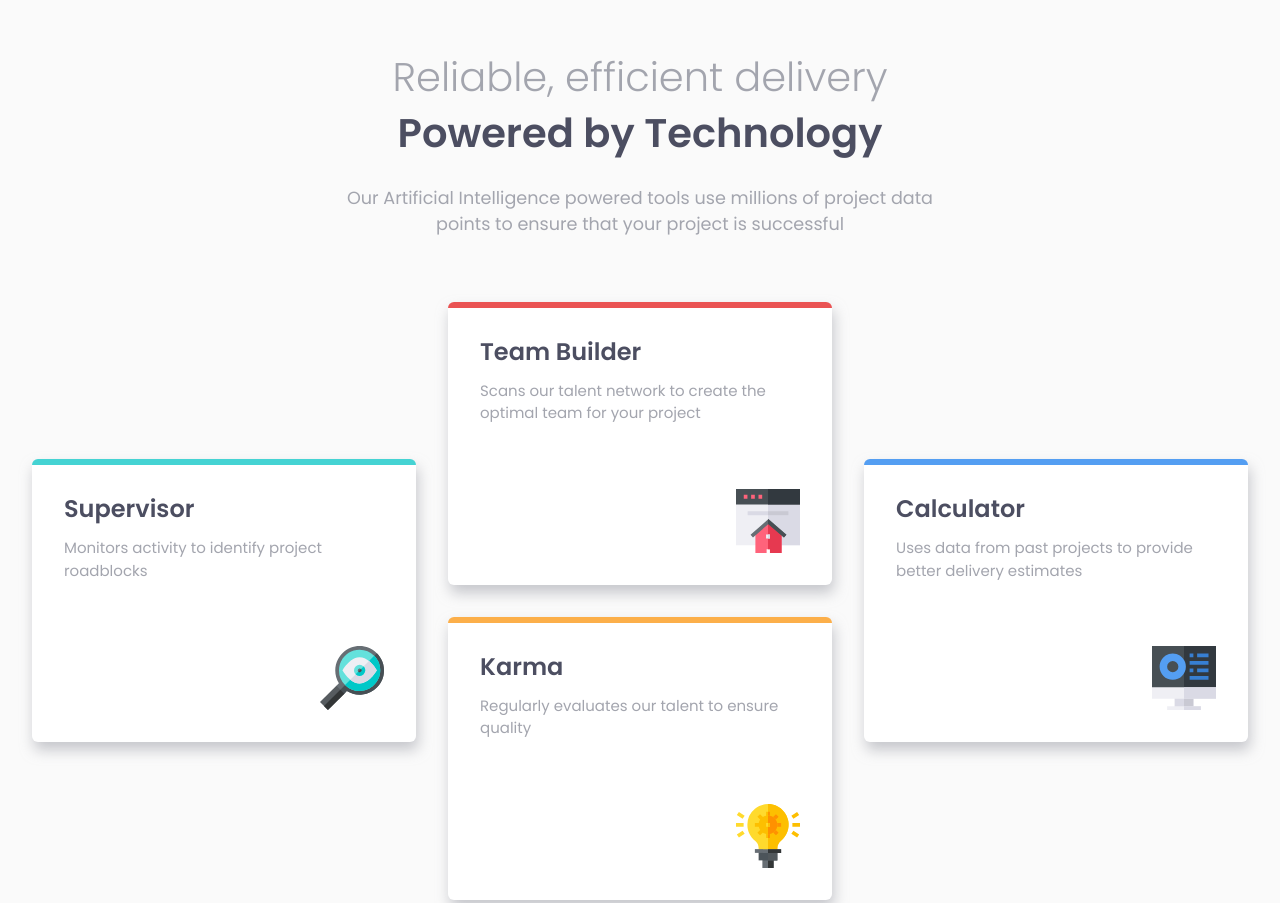
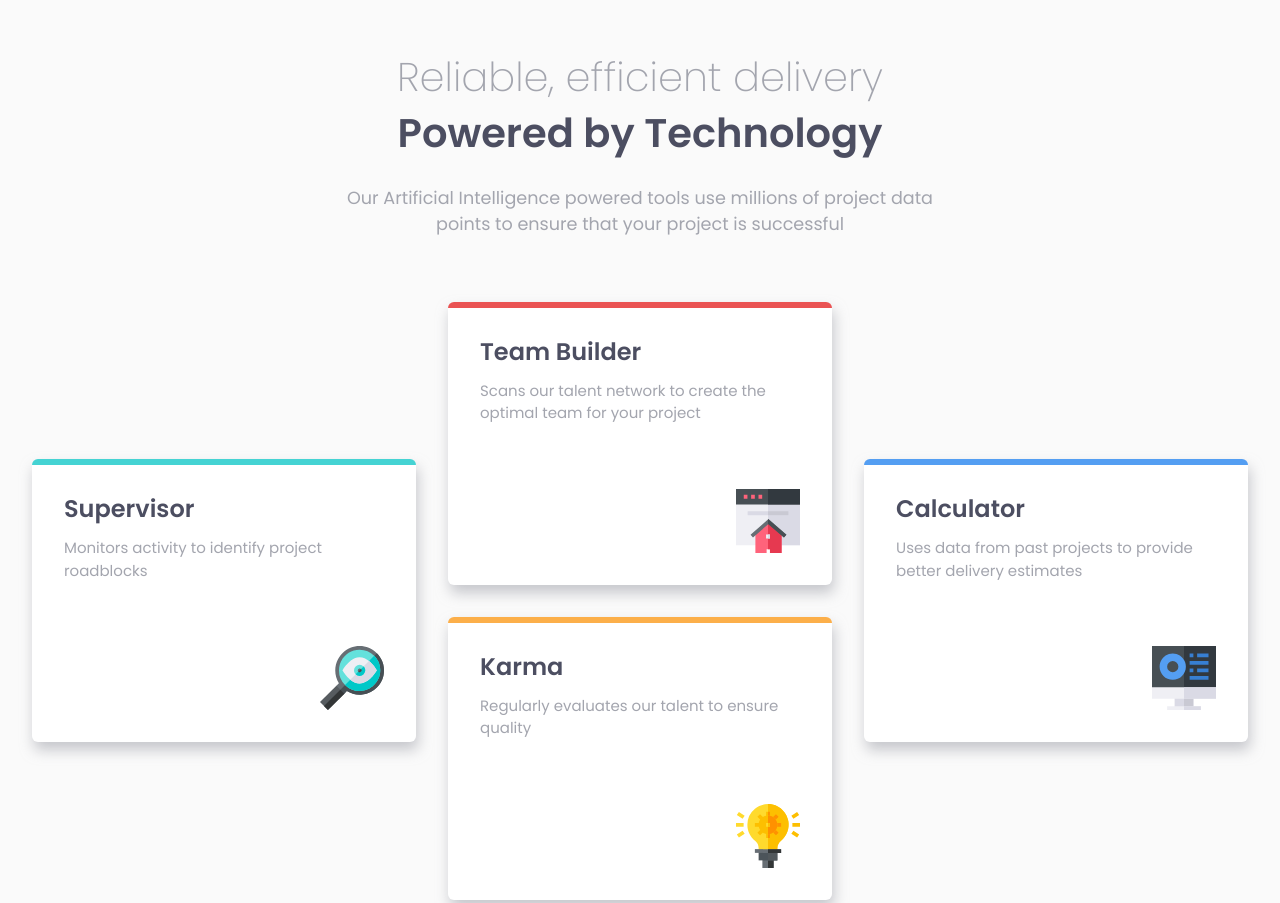
Before and after one commit to DylandeBruijn/four-card-feature-section, a website built with Vite: page index.html in a window 1280 px wide. Shown: the part 103-1006 px from the top of the page. Built offline with nearby package versions, Linux system fonts and the light colour scheme.

Commit message:
Change font-weight

```diff
--- a/styles/styles.scss
+++ b/styles/styles.scss
@@ -18,7 +18,7 @@
   &__subtitle {
     color: var(--clr-grayish-blue);
     font-size: 2rem;
-    font-weight: 300;
+    font-weight: 200;
 
     @media screen and (min-width: 640px) {
       font-size: 2.5rem;
```
